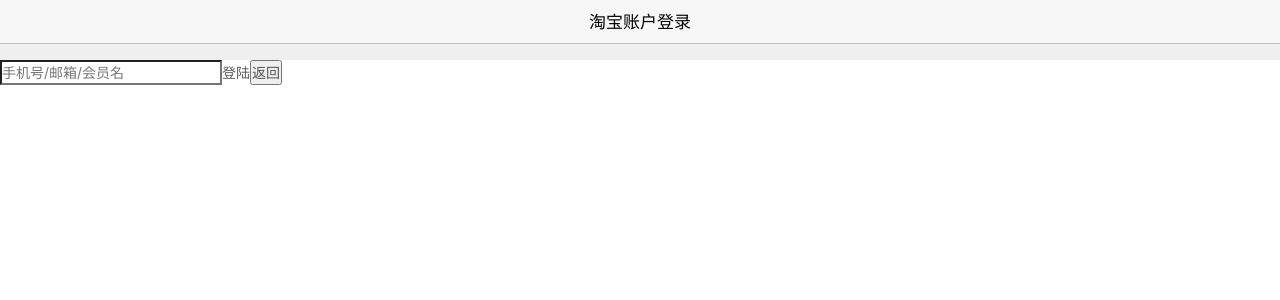
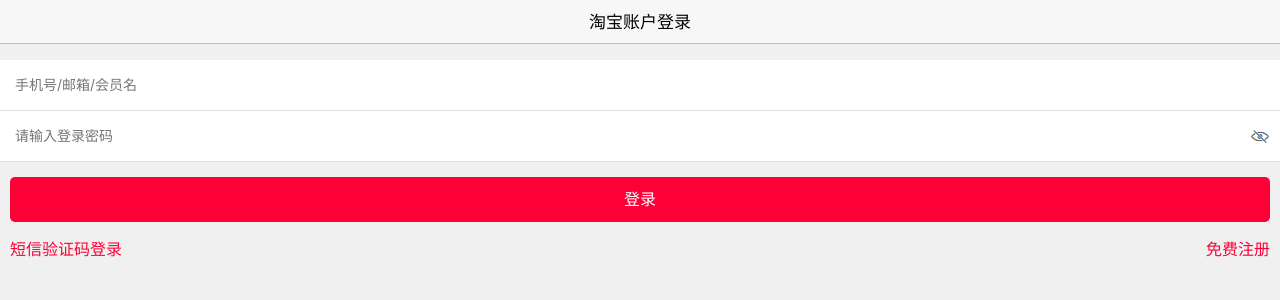
Before and after one commit to MMJJDXJ/sy-tm, a Vue app: page /#/enterPath in a window 1280 px wide. Shown: the top 300 px of the page. Built offline with nearby package versions, Linux system fonts and the light colour scheme.

Commit message:
陆剑第四次提交

```diff
--- a/src/views/Enter.vue
+++ b/src/views/Enter.vue
@@ -1,26 +1,32 @@
 <template>
   <div class="enterRouter">
-    <div class="accoount-login-lj">淘宝账户登录</div>
-    <div class="accoount-div-lj"></div>
-    <input type="text" placeholder="手机号/邮箱/会员名">
-
-
-
-
-
-    <span>登陆</span>
-    <button @click="enterBack">返回</button>
+    <!-- <img @click="enterBack" class="loginLeft-img-lj" src="../images/loginLeft-lj.png" alt=""> -->
+    <div class="accoount-TBlogin-lj">淘宝账户登录</div>
+    <div class="accoount-div1-lj"></div>
+    <input class="accoount-name-lj" type="text" placeholder="手机号/邮箱/会员名">
+    <div class="accoount-password-lj">
+      <input type="password" placeholder="请输入登录密码">
+      <img src="../images/enterEyes-lj.png" alt="">
+    </div>
+    <div class="accoount-div2-lj"></div>
+    <div class="accoount-login-lj">
+      <div class="accoount-loginEnter-lj">登录</div>
+      <div class="accoount-dxlogin-lj">
+        <span>短信验证码登录</span>
+        <span>免费注册</span>
+      </div>
+    </div>
   </div>
 </template>
 
 
 <script>
 export default {
-  methods: {
-    enterBack() {
-      this.$router.go(-1);
-    }
-  }
+  // methods: {
+  //   enterBack() {
+  //     this.$router.go(-1);
+  //   }
+  // }
 };
 </script>
 
@@ -34,9 +40,17 @@
   background-color: white;
   z-index: 999;
   overflow: auto;
+  display: flex;
+  flex-direction: column;
 }
 
-.accoount-login-lj{
+.loginLeft-img-lj{
+  position: absolute;
+  left: 15px;
+  top: 12px;
+}
+
+.accoount-TBlogin-lj{
   height: 44px;
   background: #f7f7f8;
   color: #000;
@@ -46,8 +60,60 @@
   line-height: 45px;
 }
 
-.accoount-div-lj{
-  height: 16px;
-  background: rgb(239, 239, 239);
+.accoount-div1-lj{
+  height: 20px;
+  background: #f0f0f0;
 }
+
+.accoount-name-lj{
+  line-height: 50px;
+  padding-left: 15px;
+  border: none;
+  border-bottom: 1px solid #dddddd;
+}
+
+.accoount-password-lj{
+  line-height: 50px;
+  position: relative;
+  display: flex;
+  align-items: center;
+  border: none;
+  border-bottom: 1px solid #dddddd;
+}
+
+.accoount-password-lj input{
+  padding: 0 15px;
+  border: none;
+}
+
+.accoount-password-lj img{
+  position: absolute;
+  right: 10px;
+}
+
+.accoount-login-lj{
+  height: 100%;
+  padding: 0 10px 0 10px;
+  background-color: #f0f0f0;
+}
+
+.accoount-loginEnter-lj{
+  text-align: center;
+  line-height: 45px;
+  background: #ff0036;
+  border-radius: 5px;
+  color: #fff;
+  margin-top: 15px;
+  font-size: 16px;
+}
+
+.accoount-dxlogin-lj{
+  display: flex;
+  flex-direction: row;
+  justify-content: space-between;
+  padding: 15px 0 8px;
+  color: #ff0036;
+  font-size: 16px;
+}
+
 </style>
--- a/src/views/Index.vue
+++ b/src/views/Index.vue
@@ -3,7 +3,7 @@
     <!-- 天猫导航栏-->
     <div class="tm-header-lj">
       <div class="header-top-lj">
-        <div class="header-threeheng-lj">
+        <div :class="{'header-threeheng-lj':isThreeheng , 'header-threeheng-lj2':!isThreeheng}">
           <a
             href="https://www.tmall.com/wow/car/act/navtab?pos=5&acm=201803150.1003.2.3323494&scm=1003.2.201803150.OTHER_1523452695069_3323494#mui-nav-category"
           >
@@ -11,15 +11,15 @@
           </a>
         </div>
 
-        <div class="header-tmall-lj">
+        <div :class="{'header-tmall-lj':isTmall , 'header-tmall-lj2':!isTmall}">
           <img src="../images/TMALL-lj.png" alt />
         </div>
 
-        <div @click="enterBtn" class="header-enter-lj">登录</div>
+        <div @click="enterBtn" :class="{'header-enter-lj':isEnter , 'header-enter-lj2':!isEnter}">登录</div>
       </div>
 
-      <div class="tm-search-lj">
-        <div @click="searchBtn" class="search-input-lj">
+      <div :class="{'tm-search-lj':isSearch , 'tm-search-lj2':!isSearch}">
+        <div @click="searchBtn" :class="{'search-input-lj':isInput , 'search-input-lj2':!isInput}">
           <img src="../images/search-lj.png" alt />
           <span>搜索商品、品牌</span>
         </div>
@@ -656,11 +656,17 @@
   </div>
 </template>
 
+
 <script>
 export default {
   data() {
     return {
-      show: false
+      show: false,
+      isThreeheng: false,
+      isEnter: false,
+      isTmall: false,
+      isSearch: false,
+      isInput: false
     };
   },
 
@@ -685,50 +691,29 @@
     searchBtn() {
       this.$router.push("searchPath");
     },
-    // 导航栏过渡动画
-    leave() {
-      let left = document.querySelector(".header-threeheng-lj");
-      let right = document.querySelector(".header-enter-lj");
-      let tmall = document.querySelector(".header-tmall-lj");
-      let search = document.querySelector(".tm-search-lj");
-      let input = document.querySelector(".search-input-lj");
-      let header = document.querySelector(".tm-search-lj");
-
-      left.style.transform = "translateY(5px)";
-      right.style.transform = "translateY(4px)";
-      tmall.style.transform = "scale(0) translateY(-50px)";
-      tmall.style.height = "0px";
-      input.style.transform = " scaleX(0.8) translateY(-34px)";
-      header.style.height = "3px";
-    },
-
-    enter() {
-      let left = document.querySelector(".header-threeheng-lj");
-      let right = document.querySelector(".header-enter-lj");
-      let tmall = document.querySelector(".header-tmall-lj");
-      let search = document.querySelector(".tm-search-lj");
-      let input = document.querySelector(".search-input-lj");
-      let header = document.querySelector(".tm-search-lj");
-
-      left.style.transform = "translateY(0px)";
-      right.style.transform = "translateY(0px)";
-      tmall.style.transform = "scale(1)";
-      tmall.style.height = "25px";
-      input.style.transform = " scaleX(1) translateY(0px)";
-      header.style.height = "36px";
-    },
 
     // 监听滚动条事件
     handleScroll() {
-      let scrollTop =
-        document.documentElement.scrollTop || document.body.scrollTop;
-      scrollTop > 10 ? this.leave() : this.enter();
+      let scrollTop = document.documentElement.scrollTop;
+      if (scrollTop > 18) {
+        this.isThreeheng = true;
+        this.isEnter = true;
+        this.isTmall = true;
+        this.isSearch = true;
+        this.isInput = true;
+      } else {
+        this.isThreeheng = false;
+        this.isEnter = false;
+        this.isTmall = false;
+        this.isSearch = false;
+        this.isInput = false;
+      }
       scrollTop > 288 ? (this.show = true) : (this.show = false);
     },
 
     // 点击回到TMD顶部按钮
     toTopBtn() {
-      let top = document.documentElement.scrollTop || document.body.scrollTop;
+      let top = document.documentElement.scrollTop;
       const timeTop = setInterval(() => {
         document.body.scrollTop = document.documentElement.scrollTop = top -= 88;
         if (top <= 0) {
@@ -766,23 +751,59 @@
 }
 
 .header-threeheng-lj {
-  margin-top: 3px;
+  margin-top: 2px;
+  margin-left: 1px;
+  transform: translateY(5px);
+  transition: all 0.36s;
+}
+
+.header-threeheng-lj2 {
+  margin-top: 2px;
+  margin-left: 1px;
+  transform: translateY(0px);
   transition: all 0.36s;
 }
 
 .header-tmall-lj {
   transition: all 0.36s;
+  transform: scale(0) translateY(-50px);
+  height: 0px;
+}
+
+.header-tmall-lj2 {
+  transition: all 0.36s;
+  transform: scale(1);
+  height: 25px;
 }
 
 .header-tmall-lj img {
   width: 118.5px;
   height: 20.5px;
+  margin-top: 2px;
+  margin-left: 3px;
+}
+
+.header-tmall-lj2 img {
+  width: 118.5px;
+  height: 20.5px;
+  margin-top: 2px;
+  margin-left: 3px;
 }
 
 .header-enter-lj {
   font-size: 14px;
+  margin-top: -1px;
   transition: all 0.36s;
   color: #fff;
+  transform: translateY(4px);
+}
+
+.header-enter-lj2 {
+  font-size: 14px;
+  margin-top: -1px;
+  transition: all 0.36s;
+  color: #fff;
+  transform: translateY(0px);
 }
 
 .tm-search-lj {
@@ -792,6 +813,17 @@
   justify-content: space-around;
   background: rgb(255, 0, 54);
   transition: all 0.36s;
+  height: 3px;
+}
+
+.tm-search-lj2 {
+  padding: 0 10px 10px;
+  display: flex;
+  flex-direction: row;
+  justify-content: space-around;
+  background: rgb(255, 0, 54);
+  transition: all 0.36s;
+  height: 36px;
 }
 
 .search-input-lj {
@@ -805,9 +837,28 @@
   font-size: 14px;
   color: #bbbbbb;
   transition: all 0.36s;
+  transform: scaleX(0.8) translateY(-34px);
+}
+
+.search-input-lj2 {
+  display: flex;
+  justify-content: left;
+  align-items: center;
+  width: 100%;
+  height: 36px;
+  border-radius: 4px;
+  background: #fff;
+  font-size: 14px;
+  color: #bbbbbb;
+  transition: all 0.36s;
+  transform: scaleX(1) translateY(0px);
 }
 
 .search-input-lj img {
+  padding: 10px;
+}
+
+.search-input-lj2 img {
   padding: 10px;
 }
 
```
Also changed, not shown: src/images/enterEyes-lj.png (added), src/images/loginLeft-lj.png (added).
